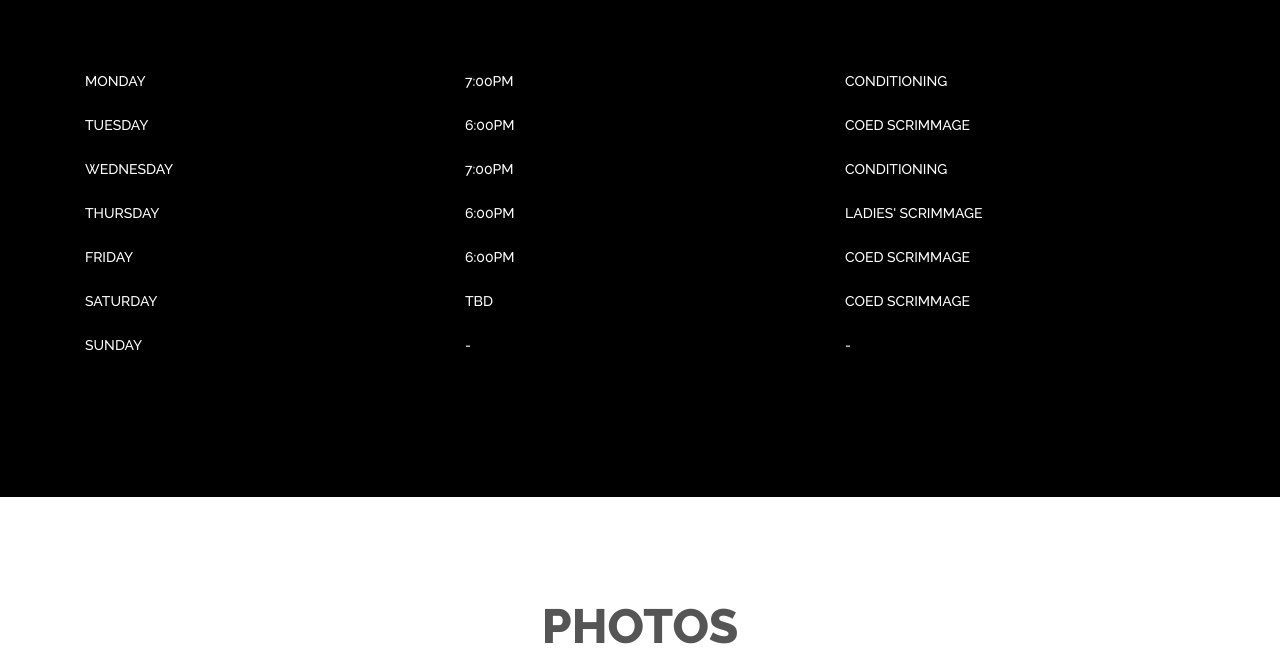
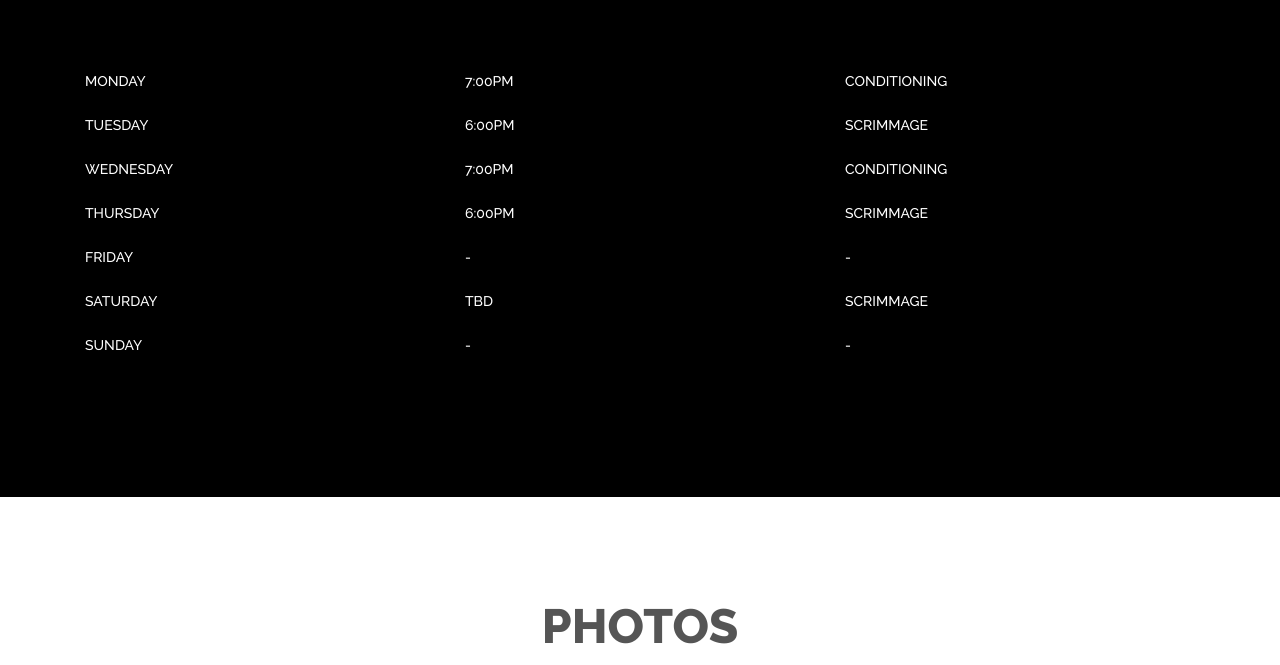
Before and after one commit to kuruczgabor/honolulumasters, a plain HTML site: page index.html in a window 1280 px wide. Shown: the part 1520-2185 px from the top of the page. Drawn offline with Linux system fonts and the light colour scheme; some packages are replaced by stand-ins of ours.

Commit message:
Update schedule

```diff
--- a/index.html
+++ b/index.html
@@ -222,7 +222,7 @@
                         <div class="row">
                             <h5 class="col">TUESDAY</h5>
                             <h5 class="col">6:00PM</h5>
-                            <h5 class="col">COED Scrimmage</h5>
+                            <h5 class="col">Scrimmage</h5>
                         </div>
                         <br>
                         <div class="row">
@@ -234,19 +234,19 @@
                         <div class="row">
                             <h5 class="col">THURSDAY</h5>
                             <h5 class="col">6:00PM</h5>
-                            <h5 class="col">LADIES' Scrimmage</h5>
+                            <h5 class="col">Scrimmage</h5>
                         </div>
                         <br>
                         <div class="row">
                             <h5 class="col">FRIDAY</h5>
-                            <h5 class="col">6:00PM</h5>
-                            <h5 class="col">COED Scrimmage</h5>
+                            <h5 class="col">-</h5>
+                            <h5 class="col">-</h5>
                         </div>
                         <br>
                         <div class="row">
                             <h5 class="col">SATURDAY</h5>
                             <h5 class="col">TBD</h5>
-                            <h5 class="col">COED Scrimmage</h5>
+                            <h5 class="col">Scrimmage</h5>
                         </div>
                         <br>
                         <div class="row">
```
